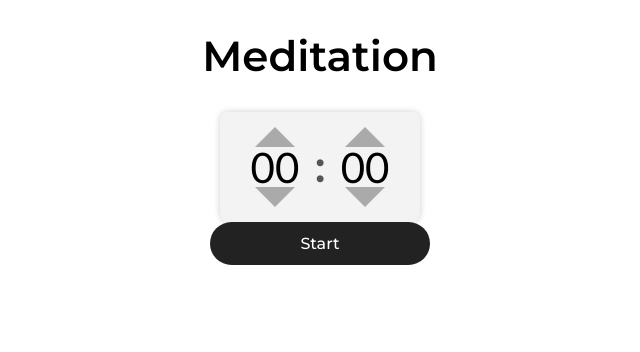
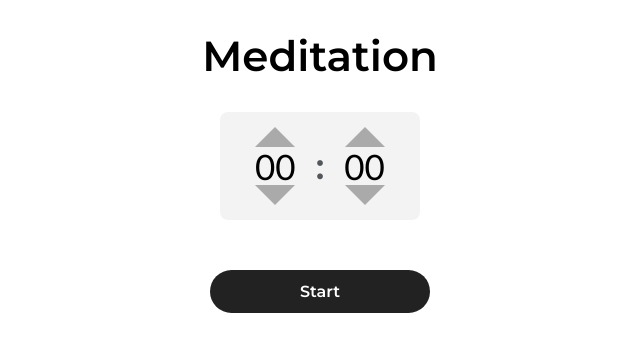
Before and after one commit to NunoGaioPereira/meditation-timer, a PHP site: page / in a window 1280 px wide. Shown: the top 352 px of the page, without its empty margins (320-960 px from the left). Run offline with PHP 8.4, Linux system fonts and the light colour scheme.

Commit message:
refact: convert index to php

```diff
--- a/css/meditation.css
+++ b/css/meditation.css
@@ -40,9 +40,9 @@ h3 {
     padding: 25px 15px;
     background-color: #f3f3f3;
     border-radius: 8px;
-    box-shadow: 0 0 6px rgba(0, 0, 0, 0.2);
+    /* box-shadow: 0 0 6px rgba(0, 0, 0, 0.2); */
     color: #53565a;
-    font-size: 42px;
+    font-size: 35px;
     font-weight: 700;
     user-select: none;
 }
@@ -51,7 +51,7 @@ h3 {
 .time-picker .minute {
     position: relative;
     min-width: 60px;
-    padding: 5px 0;
+    padding: 8px 0;
     text-align: center;
     display: flex;
     align-items: stretch;
@@ -61,7 +61,7 @@ h3 {
 .time-picker .hour .hr,
 .time-picker .minute .min {
     background: none;
-    font-size: 42px;
+    font-size: 35px;
     appearance: none;
     border: none;
     outline: none;
@@ -107,7 +107,7 @@ h3 {
 }
 
 #start {
-    margin: 0 auto;
+    margin: 50px auto 0;
     display: block;
     border-radius: 1.5em;
     color: #fff;
@@ -116,6 +116,7 @@ h3 {
     text-align: center;
     text-decoration: none;
     padding: 12px;
+    font-weight: 600;
     transition: background-color 0.2s ease-in-out;
 }
 
--- a/index.html
+++ b/index.php
@@ -27,7 +27,7 @@
         </div>
     </div>
 
-    <a href="/#" id="start">Start</a>
+    <a href="#/" id="start">Start</a>
 
     <div class="modal">
         <div class="header">
```
